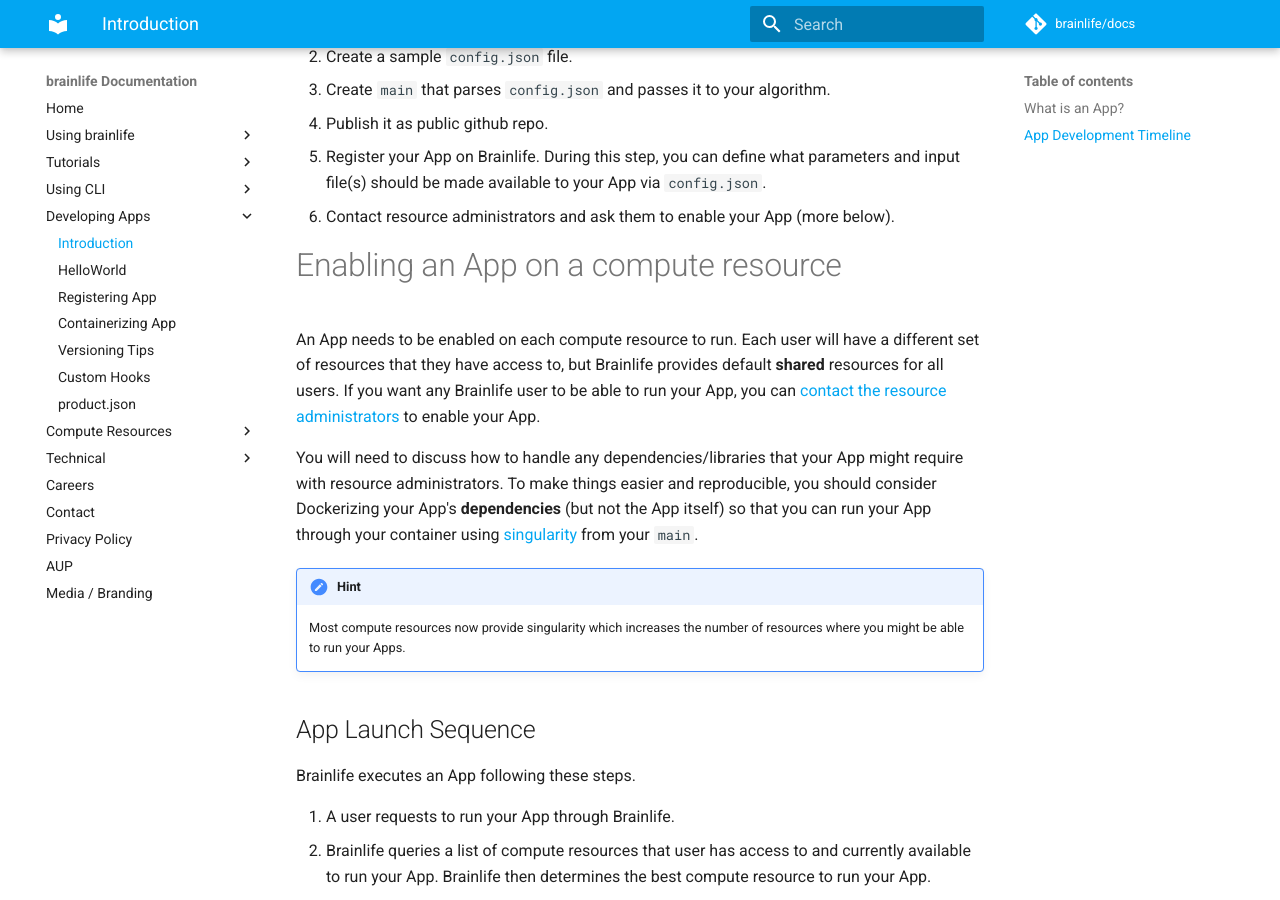
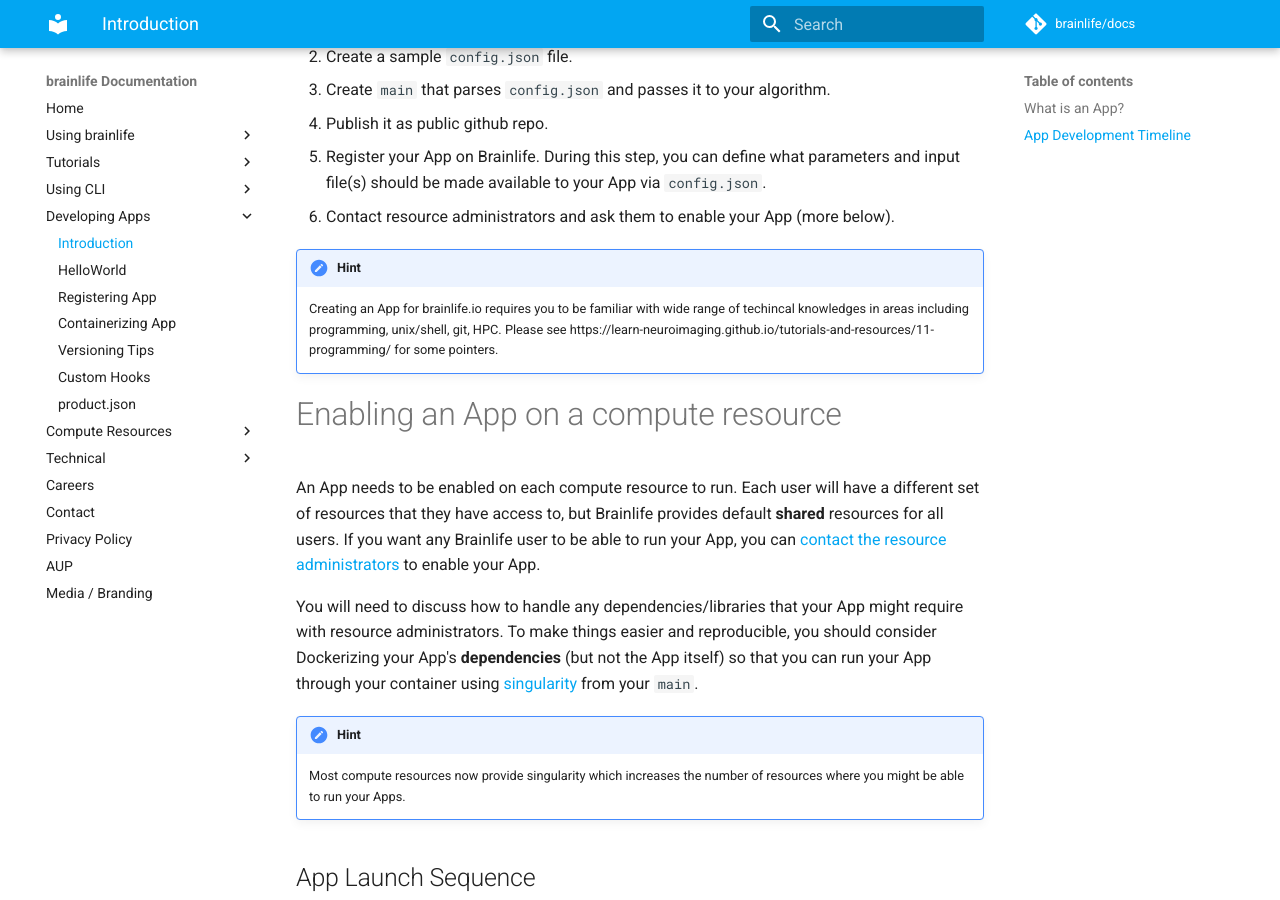
Before and after one commit to brainlife/docs, an MkDocs documentation site: the page built from docs/apps/introduction.md, in a window 1280 px wide and 900 px high, scrolled down 1065 px. Built offline with MkDocs 1.6.1 and Material for MkDocs 9.7.7, drawn with Linux system fonts in a browser that asks for light colours; comment, search, counter and statistics services are not loaded.

Commit message:
added a hint for technical prerequisite

```diff
--- a/docs/apps/introduction.md
+++ b/docs/apps/introduction.md
@@ -23,6 +23,10 @@
 6. Publish it as public github repo.
 7. Register your App on Brainlife. During this step, you can define what parameters and input file(s) should be made available to your App via `config.json`.
 8. Contact resource administrators and ask them to enable your App (more below).
+
+!!!hint
+    Creating an App for brainlife.io requires you to be familiar with wide range of techincal knowledges in areas including programming, unix/shell, git, HPC.
+    Please see https://learn-neuroimaging.github.io/tutorials-and-resources/11-programming/ for some pointers.
 
 # Enabling an App on a compute resource
 
```
